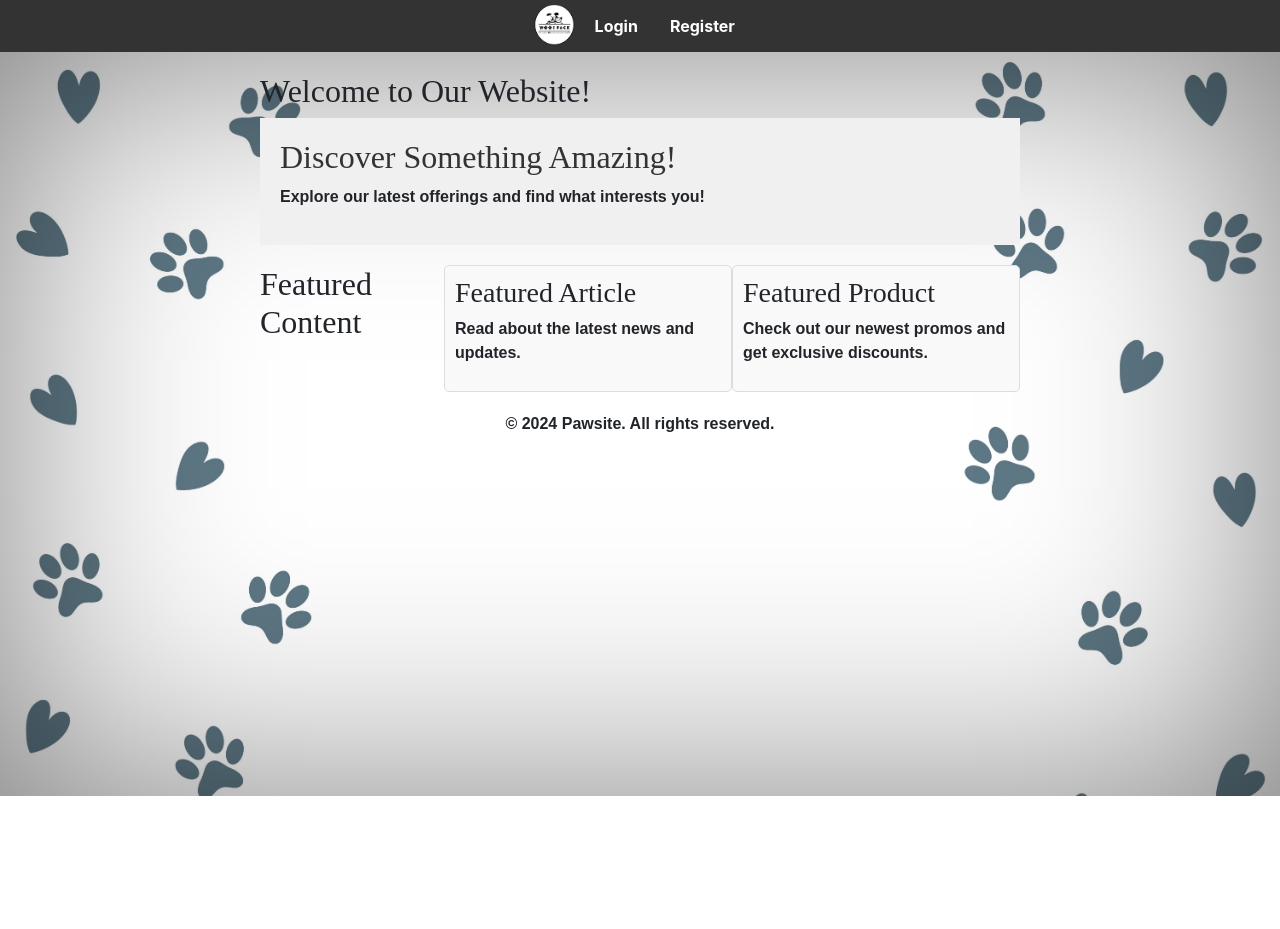
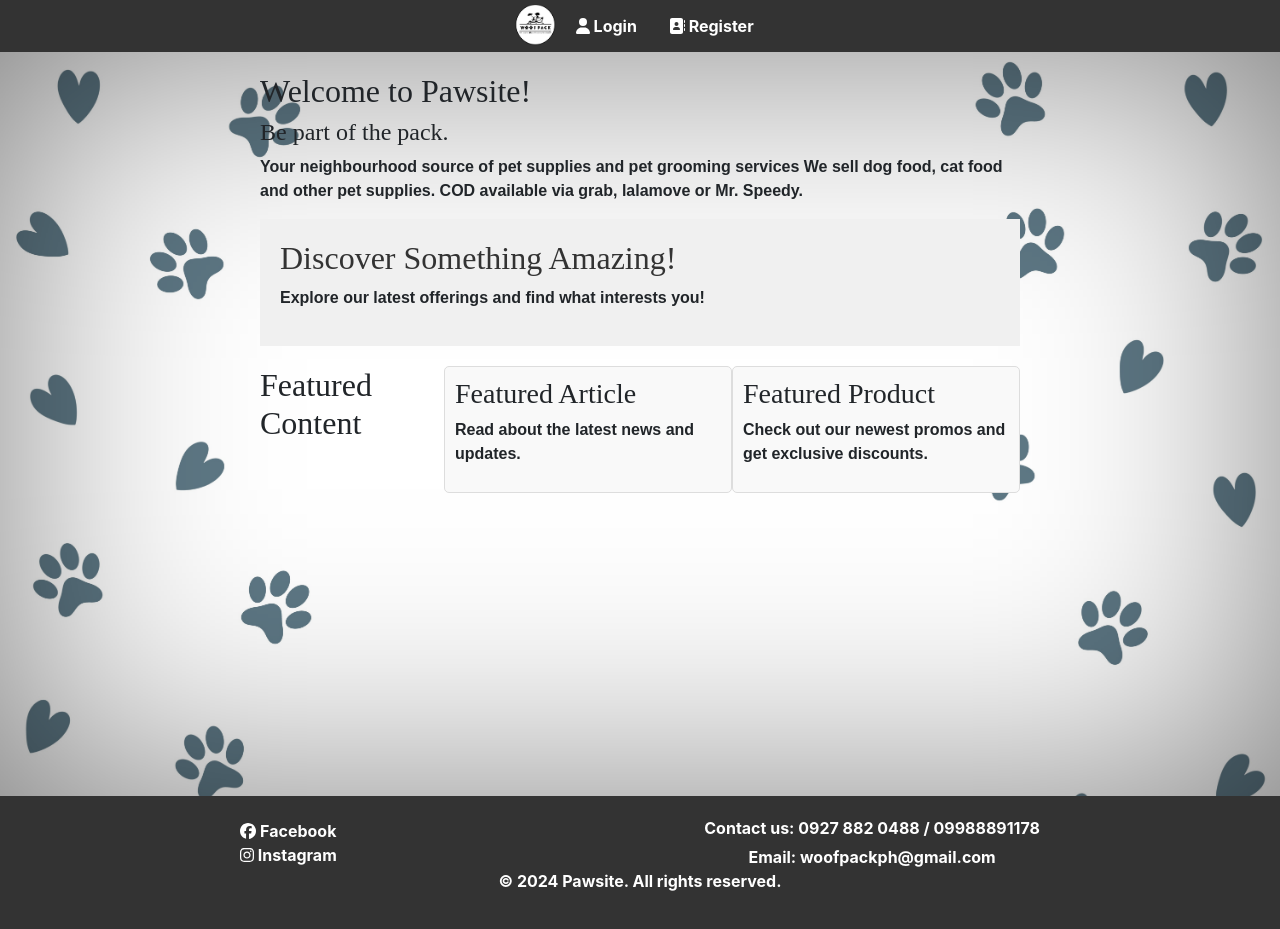
Before and after one commit to UltForce/Pawsite, a React (Create React App) app: page /homepage in a window 1280 px wide. Before the commit the page ends 800 px from the top, so only its background shows below. Built offline with nearby package versions, Linux system fonts and the light colour scheme; no server answers; a web font is replaced by a local one.

Commit message:
added additional pages, footer, and icons to navbar

```diff
--- a/package.json
+++ b/package.json
@@ -3,6 +3,10 @@
   "version": "0.1.0",
   "private": true,
   "dependencies": {
+    "@fortawesome/fontawesome-svg-core": "^6.5.1",
+    "@fortawesome/free-brands-svg-icons": "^6.5.1",
+    "@fortawesome/free-solid-svg-icons": "^6.5.1",
+    "@fortawesome/react-fontawesome": "^0.2.0",
     "@fullcalendar/bootstrap5": "^6.1.11",
     "@fullcalendar/core": "^6.1.11",
     "@fullcalendar/daygrid": "^6.1.10",
--- /dev/null
+++ b/src/About.js
@@ -0,0 +1,20 @@
+// homepage.js
+
+import React from "react";
+
+const About = () => {
+  return (
+    <section className="background-image">
+      <div className="homepage">
+        <header>
+          <h4>Be part of the pack.</h4>
+        </header>
+        <main>
+          <p>Static information for about us.</p>
+        </main>
+      </div>
+    </section>
+  );
+};
+
+export default About;
--- a/src/App.js
+++ b/src/App.js
@@ -13,6 +13,10 @@ import FAQs from "./FAQs";
 import Terms from "./Terms";
 import Account from "./account";
 import Reset from "./reset";
+import Footer from "./Footer";
+import About from "./About";
+import Gallery from "./Gallery";
+import Shop from "./Shop";
 import { ToastContainer } from "react-toastify";
 import "react-toastify/dist/ReactToastify.css";
 
@@ -37,6 +41,9 @@ function App() {
         <Route path="/register" element={<Register />} />
         <Route path="/dashboard" element={<Dashboard />} />
         <Route path="/homepage" element={<Homepage />} />
+        <Route path="/about" element={<About />} />
+        <Route path="/gallery" element={<Gallery />} />
+        <Route path="/shop" element={<Shop />} />
         <Route path="/notifications" element={<Notifications />} />
         <Route path="/services" element={<Services />} />
         <Route
@@ -48,6 +55,7 @@ function App() {
         <Route path="/account" element={<Account />} />
         <Route path="/reset" element={<Reset />} />
       </Routes>
+      <Footer />
       <ToastContainer />
     </Router>
   );
--- /dev/null
+++ b/src/Footer.js
@@ -0,0 +1,30 @@
+import React from "react";
+import { FontAwesomeIcon } from "@fortawesome/react-fontawesome";
+import { faFacebook, faInstagram } from "@fortawesome/free-brands-svg-icons";
+
+const Footer = () => {
+  return (
+    <footer className="footer">
+      <div className="footer-content">
+        <div className="social-media">
+          <a href="https://web.facebook.com/woofpack.ph">
+            <FontAwesomeIcon icon={faFacebook} />
+            <span className="social-media-label"> Facebook</span>
+          </a>
+          <br />
+          <a href="https://www.instagram.com/woofpack.ph/?hl=en">
+            <FontAwesomeIcon icon={faInstagram} />
+            <span className="social-media-label"> Instagram</span>
+          </a>
+        </div>
+        <div className="contact-info">
+          <p>Contact us: 0927 882 0488 / 09988891178</p>
+          <p>Email: woofpackph@gmail.com</p>
+        </div>
+      </div>
+      <p>&copy; 2024 Pawsite. All rights reserved.</p>
+    </footer>
+  );
+};
+
+export default Footer;
--- /dev/null
+++ b/src/Gallery.js
@@ -0,0 +1,20 @@
+// homepage.js
+
+import React from "react";
+
+const Gallery = () => {
+  return (
+    <section className="background-image">
+      <div className="homepage">
+        <header>
+          <h4>Be part of the pack.</h4>
+        </header>
+        <main>
+          <p>Static Gallery for grooming photos.</p>
+        </main>
+      </div>
+    </section>
+  );
+};
+
+export default Gallery;
--- a/src/Navbar.js
+++ b/src/Navbar.js
@@ -1,7 +1,22 @@
-// Navbar.js
 import React, { useState, useEffect } from "react";
 import { Link, useNavigate, useLocation } from "react-router-dom";
-import { auth, getCurrentUserId, getUserRoleFirestore } from "./firebase"; // Assuming you have functions to get the current user ID and fetch user role
+import { auth, getCurrentUserId, getUserRoleFirestore } from "./firebase";
+import { FontAwesomeIcon } from "@fortawesome/react-fontawesome";
+import {
+  faHome,
+  faUser,
+  faCog,
+  faBell,
+  faShoppingCart,
+  faSignOutAlt,
+  faQuestionCircle,
+  faInfoCircle,
+  faImage,
+  faCalendar,
+  faTag,
+  faAddressBook,
+  faClapperboard,
+} from "@fortawesome/free-solid-svg-icons";
 import "./styles.css";
 import "react-toastify/dist/ReactToastify.css";
 import Swal from "sweetalert2";
@@ -19,8 +34,8 @@ const Toast = Swal.mixin({
 });
 
 const Navbar = () => {
-  const [isLoggedIn, setIsLoggedIn] = useState(false); // Initially set to false
-  const [isAdmin, setIsAdmin] = useState(false); // Initially set to false
+  const [isLoggedIn, setIsLoggedIn] = useState(false);
+  const [isAdmin, setIsAdmin] = useState(false);
   const navigate = useNavigate();
   const location = useLocation();
 
@@ -28,9 +43,9 @@ const Navbar = () => {
     const unsubscribe = auth.onAuthStateChanged(async (user) => {
       setIsLoggedIn(!!user);
       if (user) {
-        const userId = getCurrentUserId(); // Get the current user's ID
-        const userRole = await getUserRoleFirestore(userId); // Fetch user role from Firestore
-        setIsAdmin(userRole === "admin"); // Set isAdmin state based on user role
+        const userId = getCurrentUserId();
+        const userRole = await getUserRoleFirestore(userId);
+        setIsAdmin(userRole === "admin");
       }
     });
 
@@ -48,7 +63,7 @@ const Navbar = () => {
       if (result.isConfirmed) {
         try {
           await auth.signOut();
-          navigate("/login"); // Redirect to the login page after logout
+          navigate("/login");
           Toast.fire({
             icon: "success",
             title: "Successfully Logout",
@@ -80,52 +95,102 @@ const Navbar = () => {
     <nav>
       <ul className="centeredNav">
         <li>
-          <img src="pawsite2.png" height="50px" />
+          <img src="pawsite2.png" height="50px" alt="Pawsite Logo" />
         </li>
         {isLoggedIn ? (
           <>
-            {/* Render Dashboard link only if the user is an admin */}
             {isAdmin && (
               <li
                 className={location.pathname === "/dashboard" ? "active" : ""}
               >
-                <Link to="/dashboard">Dashboard</Link>
+                <Link to="/dashboard">
+                  <FontAwesomeIcon icon={faClapperboard} />
+                  <span className="nav-label"> Dashboard</span>
+                </Link>
               </li>
             )}
             <li className={location.pathname === "/homepage" ? "active" : ""}>
-              <Link to="/homepage">Home</Link>
+              <Link to="/homepage">
+                <FontAwesomeIcon icon={faHome} />
+                <span className="nav-label"> Home</span>
+              </Link>
+            </li>
+            <li className={location.pathname === "/About" ? "active" : ""}>
+              <Link to="/About">
+                <FontAwesomeIcon icon={faInfoCircle} />
+                <span className="nav-label"> About us</span>
+              </Link>
+            </li>
+            <li className={location.pathname === "/Gallery" ? "active" : ""}>
+              <Link to="/Gallery">
+                <FontAwesomeIcon icon={faImage} />
+                <span className="nav-label"> Gallery</span>
+              </Link>
+            </li>
+            <li className={location.pathname === "/Shop" ? "active" : ""}>
+              <Link to="/Shop">
+                <FontAwesomeIcon icon={faShoppingCart} />
+                <span className="nav-label"> Shop</span>
+              </Link>
             </li>
             <li
               className={location.pathname === "/notifications" ? "active" : ""}
             >
-              <Link to="/notifications">Notifications</Link>
+              <Link to="/notifications">
+                <FontAwesomeIcon icon={faBell} />
+                <span className="nav-label"> Notifications</span>
+              </Link>
             </li>
             <li className={location.pathname === "/services" ? "active" : ""}>
-              <Link to="/services">Services</Link>
+              <Link to="/services">
+                <FontAwesomeIcon icon={faTag} />
+                <span className="nav-label"> Services</span>
+              </Link>
             </li>
             <li className={location.pathname === "/booking" ? "active" : ""}>
-              <Link to="/booking">Booking</Link>
+              <Link to="/booking">
+                <FontAwesomeIcon icon={faCalendar} />
+                <span className="nav-label"> Book now</span>
+              </Link>
             </li>
             <li className={location.pathname === "/terms" ? "active" : ""}>
-              <Link to="/terms">Terms & Conditions</Link>
+              <Link to="/terms">
+                <FontAwesomeIcon icon={faCog} />
+                <span className="nav-label"> Terms & Conditions</span>
+              </Link>
             </li>
             <li className={location.pathname === "/FAQs" ? "active" : ""}>
-              <Link to="/FAQs">FAQs</Link>
+              <Link to="/FAQs">
+                <FontAwesomeIcon icon={faQuestionCircle} />
+                <span className="nav-label"> FAQs</span>
+              </Link>
             </li>
             <li className={location.pathname === "/account" ? "active" : ""}>
-              <Link to="/account">Account</Link>
+              <Link to="/account">
+                <FontAwesomeIcon icon={faUser} />
+                <span className="nav-label"> Account</span>
+              </Link>
             </li>
             <li>
-              <Link onClick={handleLogout}>Logout</Link>
+              <Link onClick={handleLogout}>
+                <FontAwesomeIcon icon={faSignOutAlt} />
+                <span className="nav-label"> Logout</span>
+              </Link>
             </li>
           </>
         ) : (
           <>
             <li className={location.pathname === "/login" ? "active" : ""}>
-              <Link to="/login">Login</Link>
+              <Link to="/login">
+                <FontAwesomeIcon icon={faUser} />
+                <span className="nav-label"> Login</span>
+              </Link>
             </li>
             <li className={location.pathname === "/register" ? "active" : ""}>
-              <Link to="/register">Register</Link>
+              <Link to="/register">
+                <FontAwesomeIcon icon={faAddressBook} />
+                <span className="nav-label"> Register</span>
+              </Link>
             </li>
           </>
         )}
--- /dev/null
+++ b/src/Shop.js
@@ -0,0 +1,20 @@
+// homepage.js
+
+import React from "react";
+
+const Shop = () => {
+  return (
+    <section className="background-image">
+      <div className="homepage">
+        <header>
+          <h4>Be part of the pack.</h4>
+        </header>
+        <main>
+          <p>static photos and description for Shop.</p>
+        </main>
+      </div>
+    </section>
+  );
+};
+
+export default Shop;
--- a/src/homepage.js
+++ b/src/homepage.js
@@ -7,9 +7,15 @@ const Homepage = () => {
     <section className="background-image">
       <div className="homepage">
         <header>
-          <h1>Welcome to Our Website!</h1>
+          <h1>Welcome to Pawsite!</h1>
+          <h4>Be part of the pack.</h4>
         </header>
         <main>
+          <p>
+            Your neighbourhood source of pet supplies and pet grooming services
+            We sell dog food, cat food and other pet supplies. COD available via
+            grab, lalamove or Mr. Speedy.
+          </p>
           <section className="hero">
             <h2>Discover Something Amazing!</h2>
             <p>Explore our latest offerings and find what interests you!</p>
@@ -26,9 +32,6 @@ const Homepage = () => {
             </div>
           </section>
         </main>
-        <footer>
-          <p>&copy; 2024 Pawsite. All rights reserved.</p>
-        </footer>
       </div>
     </section>
   );
--- a/src/styles.css
+++ b/src/styles.css
@@ -287,6 +287,35 @@ footer {
   margin-right: 4px;
 }
 
+.footer {
+  margin-top: 0;
+  background-color: #333;
+  color: white;
+  padding: 20px 0;
+  text-align: center;
+}
+
+.footer-content {
+  display: flex;
+  justify-content: space-between;
+  align-items: center;
+  max-width: 800px;
+  margin: 0 auto;
+}
+
+.social-media a {
+  color: white;
+  text-decoration: none;
+  margin-right: 10px;
+}
+
+.contact-info p {
+  margin: 0;
+}
+
+.contact-info p:first-child {
+  margin-bottom: 5px;
+}
 ::-webkit-scrollbar {
   width: 10px;
 }
```
Also changed, not shown: 1 other file (tests, documents, lock files or other folders).
